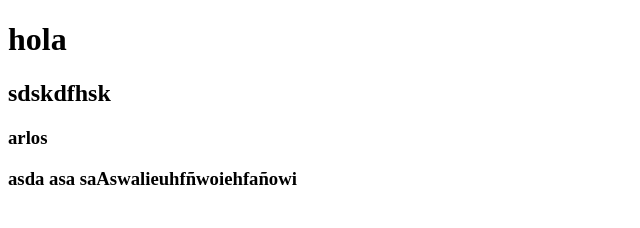
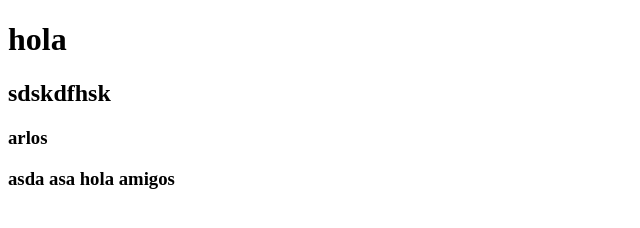
Before and after one commit to CarlosBardales/CursoPrework, a plain HTML site: page index.html in a window 1280 px wide. Shown: the whole page, without its empty margins (0-640 px from the left). Drawn offline with Linux system fonts and the light colour scheme.

Commit message:
agregamos hola

```diff
--- a/index.html
+++ b/index.html
@@ -12,7 +12,7 @@
     <h3>arlos</h3>
     <h3>asda
         asa
-        saAswalieuhfñwoiehfañowi
+        hola amigos
     </h3>
 </body>
 </html>
```
